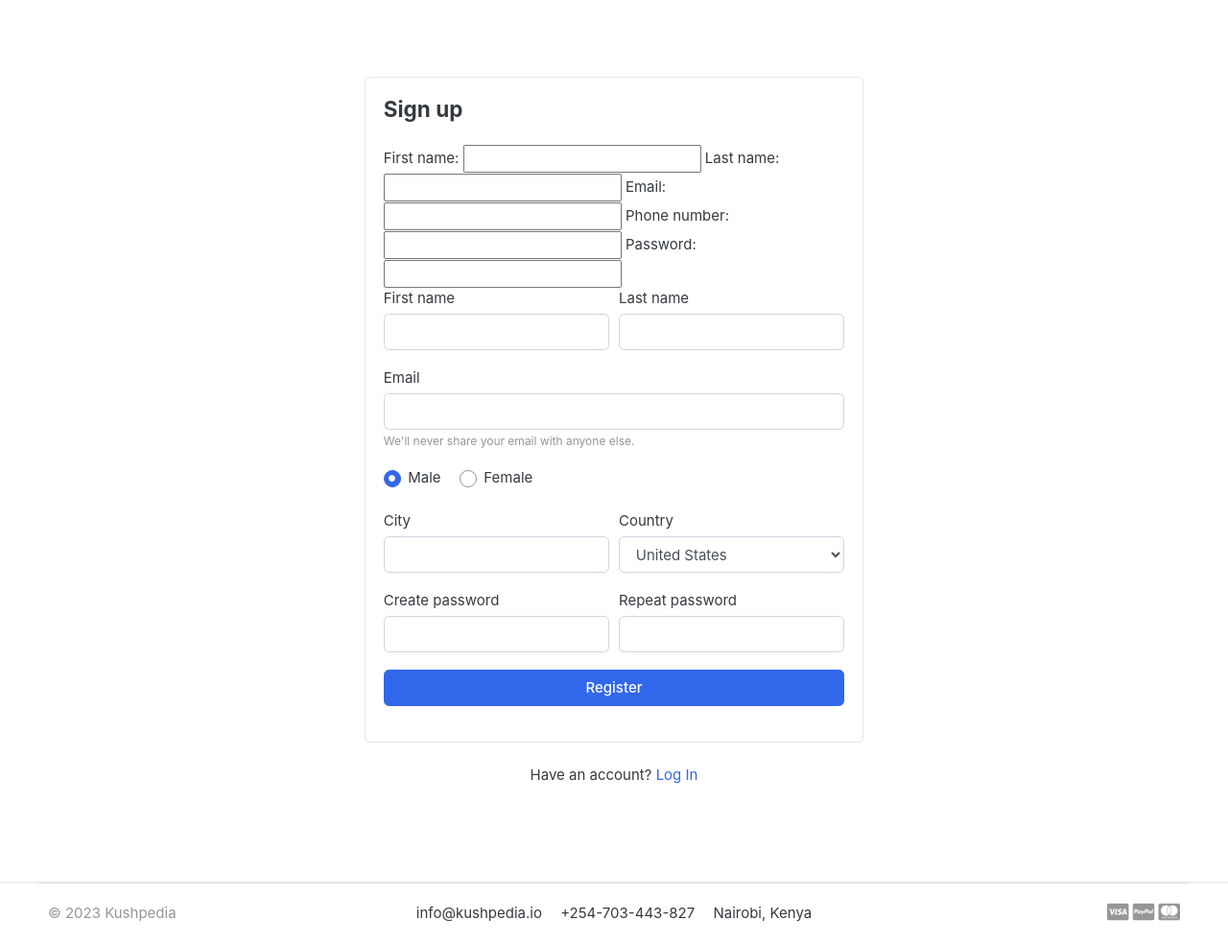
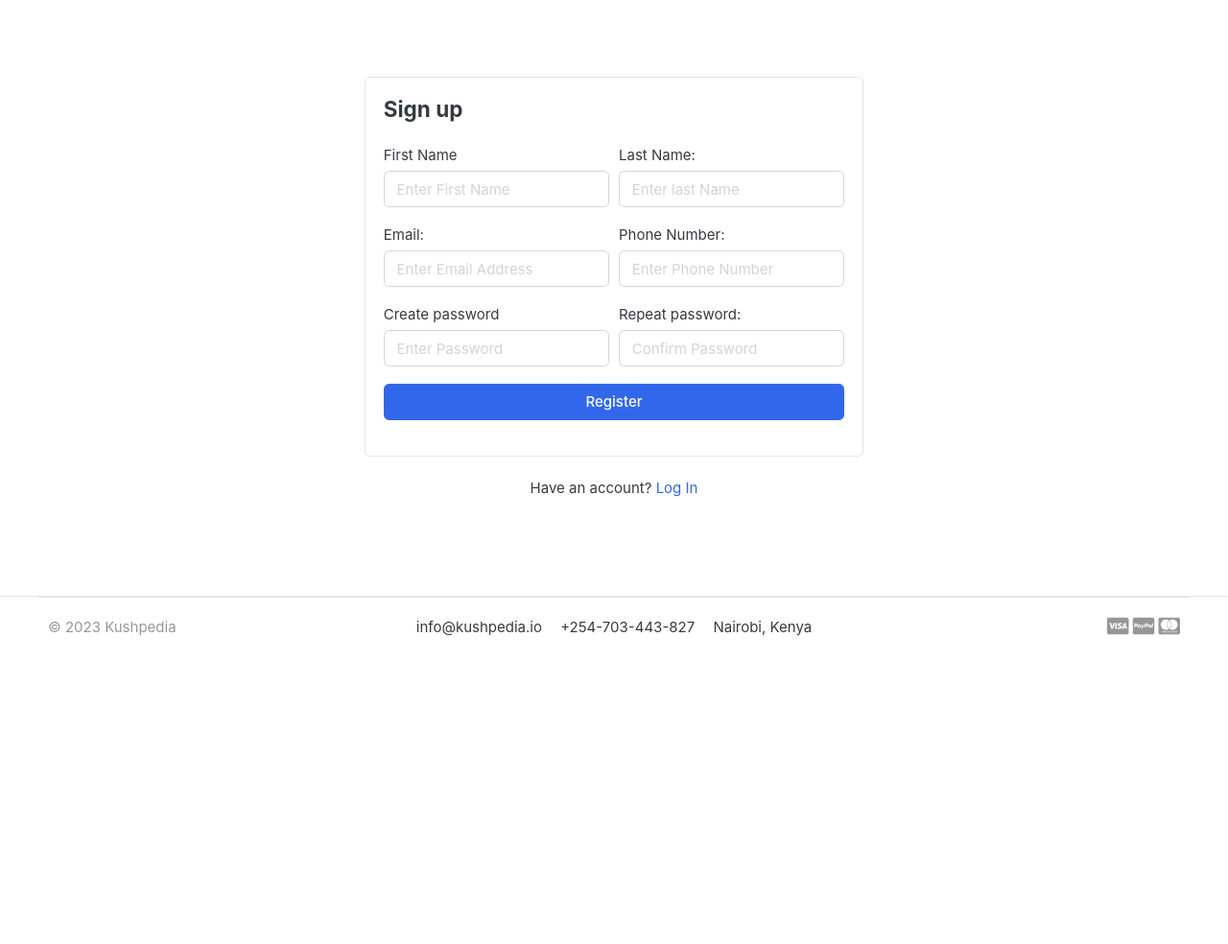
Before and after one commit to kushpedia/moviemaniacwithdjango, a Django app: page /accounts/register/ in a window 1280 px wide. Shown: the part 118-1102 px from the top of the page at 96% size. After the commit the page ends 781 px from the top, so only its background shows below. Run offline with Django 4.2, Linux system fonts and the light colour scheme; data comes from the database, SQL or seed files in the repository; both versions use the stored data as it was after the commit; some libraries are stand-ins or nearby versions; some web fonts are replaced.

Commit message:
registartion

```diff
--- a/Kushpedia_E_Shop/settings.py
+++ b/Kushpedia_E_Shop/settings.py
@@ -132,3 +132,9 @@ STATICFILES_DIRS =[
 # https://docs.djangoproject.com/en/4.2/ref/settings/#default-auto-field
 
 DEFAULT_AUTO_FIELD = 'django.db.models.BigAutoField'
+
+from django.contrib.messages import constants as messages
+
+MESSAGE_TAGS = {
+    messages.ERROR: "danger",
+}
--- a/accounts/forms.py
+++ b/accounts/forms.py
@@ -2,6 +2,33 @@ from django import forms
 from . models import Account
 
 class RegistrationForm(forms.ModelForm):
+    password = forms.CharField(widget=forms.PasswordInput(attrs={
+        'placeholder': 'Enter Password',
+    }))
+    confirm_password = forms.CharField(widget=forms.PasswordInput(attrs={
+        'placeholder': 'Confirm Password'
+    }))
     class Meta:
         model = Account
         fields = ['first_name', 'last_name', 'email', 'phone_number', 'password']
+
+
+    def __init__(self, *args, **kwargs):
+        super(RegistrationForm, self).__init__(*args, **kwargs)
+        self.fields['first_name'].widget.attrs['placeholder'] = 'Enter First Name'
+        self.fields['last_name'].widget.attrs['placeholder'] = 'Enter last Name'
+        self.fields['phone_number'].widget.attrs['placeholder'] = 'Enter Phone Number'
+        self.fields['email'].widget.attrs['placeholder'] = 'Enter Email Address'
+        for field in self.fields:
+            self.fields[field].widget.attrs['class'] = 'form-control'
+
+
+    def clean(self):
+        cleaned_data = super(RegistrationForm, self).clean()
+        password = cleaned_data.get('password')
+        confirm_password = cleaned_data.get('confirm_password')
+
+        if password != confirm_password:
+            raise forms.ValidationError(
+                "Password does not match!"
+            )
--- a/accounts/views.py
+++ b/accounts/views.py
@@ -1,12 +1,32 @@
-from django.shortcuts import render
+from django.shortcuts import render, redirect
 from . forms import RegistrationForm
+from . models import Account
+
+from django.contrib import messages
+
 
 # Create your views here.
 def register(request):
-    form = RegistrationForm
+    if request.method == 'POST':
+        form = RegistrationForm(request.POST)
+        if form.is_valid():
+            first_name = form.cleaned_data['first_name']
+            last_name = form.cleaned_data['last_name']
+            phone_number = form.cleaned_data['phone_number']
+            password = form.cleaned_data['password']
+            email = form.cleaned_data['email']
+            username = email.split("@")[0]
+
+            user = Account.objects.create_user(first_name = first_name, last_name = last_name, email = email, username = username, password = password)
+            user.phone_number = phone_number
+            user.save()
+            messages.success(request, 'Registration Successful')
+            return redirect('register')
+    else:
+        form = RegistrationForm()
     context = {
-        'form' : form
-    }
+        'form' : form,
+        }
     return render(request, 'accounts/register.html', context)
 
 
--- a/templates/accounts/register.html
+++ b/templates/accounts/register.html
@@ -7,65 +7,48 @@
     <!-- ============================ COMPONENT REGISTER   ================================= -->
         <div class="card mx-auto" style="max-width:520px; margin-top:40px;">
         <article class="card-body">
+            {% include 'includes/alerts.html' %}
             <header class="mb-4"><h4 class="card-title">Sign up</h4></header>
-            <form>
-                {{form}}
+            <form action="{% url 'register' %}" method="POST">
+                {% csrf_token %}
+
                     <div class="form-row">
                         <div class="col form-group">
-                            <label>First name</label>
-                            <input type="text" class="form-control" placeholder="">
+                            <label>First Name</label>
+                                {{form.first_name}}
                         </div> <!-- form-group end.// -->
                         <div class="col form-group">
-                            <label>Last name</label>
-                            <input type="text" class="form-control" placeholder="">
+                            <label>Last Name:</label>
+                                {{form.last_name}}
                         </div> <!-- form-group end.// -->
                     </div> <!-- form-row end.// -->
-                    <div class="form-group">
-                        <label>Email</label>
-                        <input type="email" class="form-control" placeholder="">
-                        <small class="form-text text-muted">We'll never share your email with anyone else.</small>
-                    </div> <!-- form-group end.// -->
-                    <div class="form-group">
-                        <label class="custom-control custom-radio custom-control-inline">
-                        <input class="custom-control-input" checked="" type="radio" name="gender" value="option1">
-                        <span class="custom-control-label"> Male </span>
-                        </label>
-                        <label class="custom-control custom-radio custom-control-inline">
-                        <input class="custom-control-input" type="radio" name="gender" value="option2">
-                        <span class="custom-control-label"> Female </span>
-                        </label>
-                    </div> <!-- form-group end.// -->
                     <div class="form-row">
                         <div class="form-group col-md-6">
-                        <label>City</label>
-                        <input type="text" class="form-control">
+                            <label>Email:</label>
+                                {{ form.email }}
                         </div> <!-- form-group end.// -->
+
                         <div class="form-group col-md-6">
-                        <label>Country</label>
-                        <select id="inputState" class="form-control">
-                            <option> Choose...</option>
-                            <option>Kenya</option>
-                            <option>Russia</option>
-                            <option selected="">United States</option>
-                            <option>India</option>
-                            <option>Afghanistan</option>
-                        </select>
+                        <label>Phone Number:</label>
+                                {{ form.phone_number }}
                         </div> <!-- form-group end.// -->
+
                     </div> <!-- form-row.// -->
                     <div class="form-row">
                         <div class="form-group col-md-6">
                             <label>Create password</label>
-                            <input class="form-control" type="password">
+                                {{ form.password }}
                         </div> <!-- form-group end.// -->
                         <div class="form-group col-md-6">
-                            <label>Repeat password</label>
-                            <input class="form-control" type="password">
+                            <label>Repeat password:</label>
+                            {{ form.confirm_password }}
                         </div> <!-- form-group end.// -->
                     </div>
                     <div class="form-group">
                         <button type="submit" class="btn btn-primary btn-block"> Register  </button>
                     </div> <!-- form-group// -->
-
+                    {{form.email.errors}}
+                    {{ form.non_field_errors }}
                 </form>
             </article><!-- card-body.// -->
         </div> <!-- card .// -->
--- /dev/null
+++ b/templates/includes/alerts.html
@@ -0,0 +1,13 @@
+{% if messages %}
+
+    {% for message in messages %}
+    <div id="message" class="container">
+    <div {% if message.tags %} class="alert alert-{{ message.tags }}"{% endif %} role="alert">
+    <button type="button" class="close" data-dismiss="alert"><span aria-hidden="true">&times;</span></button>
+        {% if message.level == DEFAULT_MESSAGE_LEVELS.ERROR %}Error: {% endif %}
+        {{ message }}
+    </div>
+    </div>
+    {% endfor %}
+
+{% endif %}
```
Also changed, not shown: db.sqlite3.
